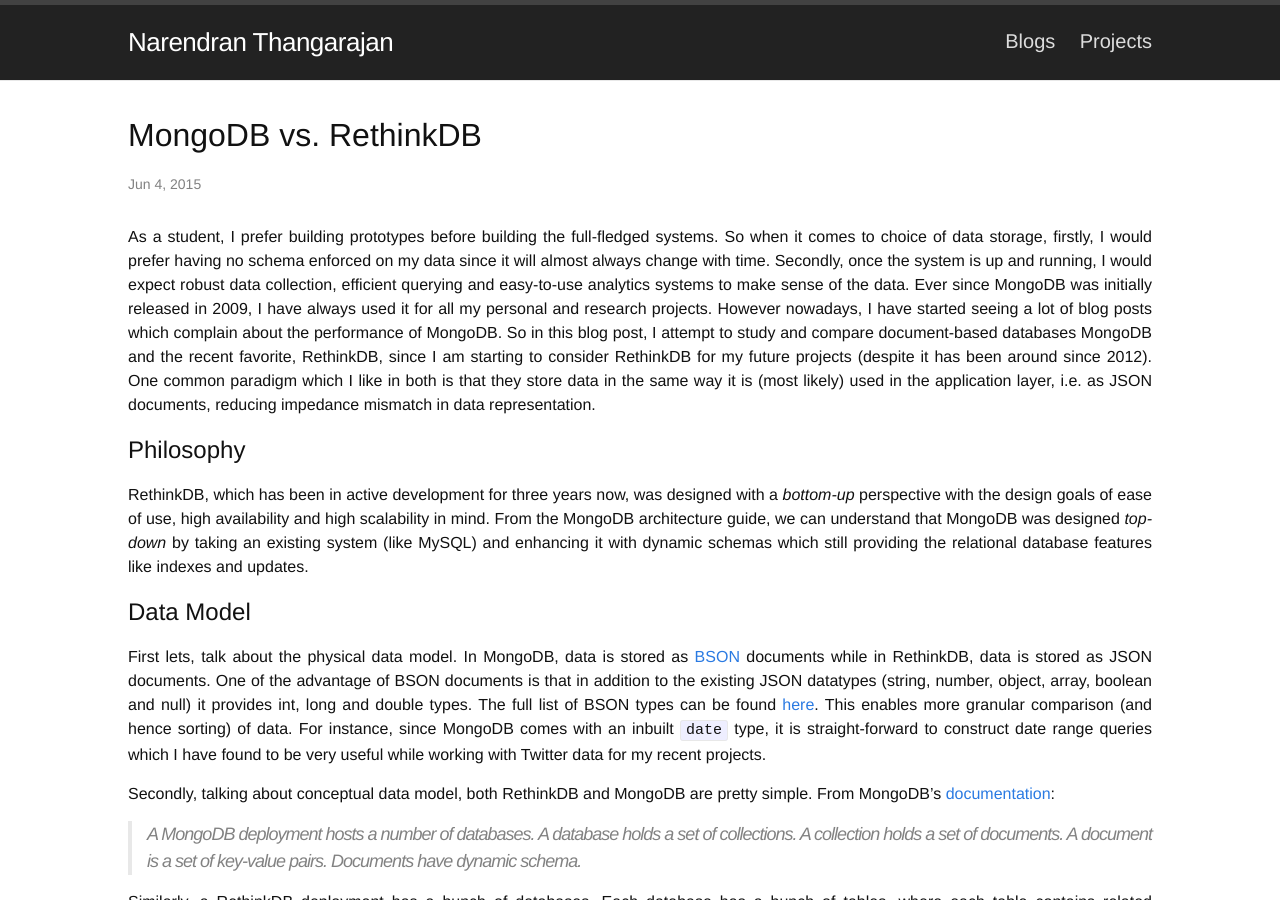
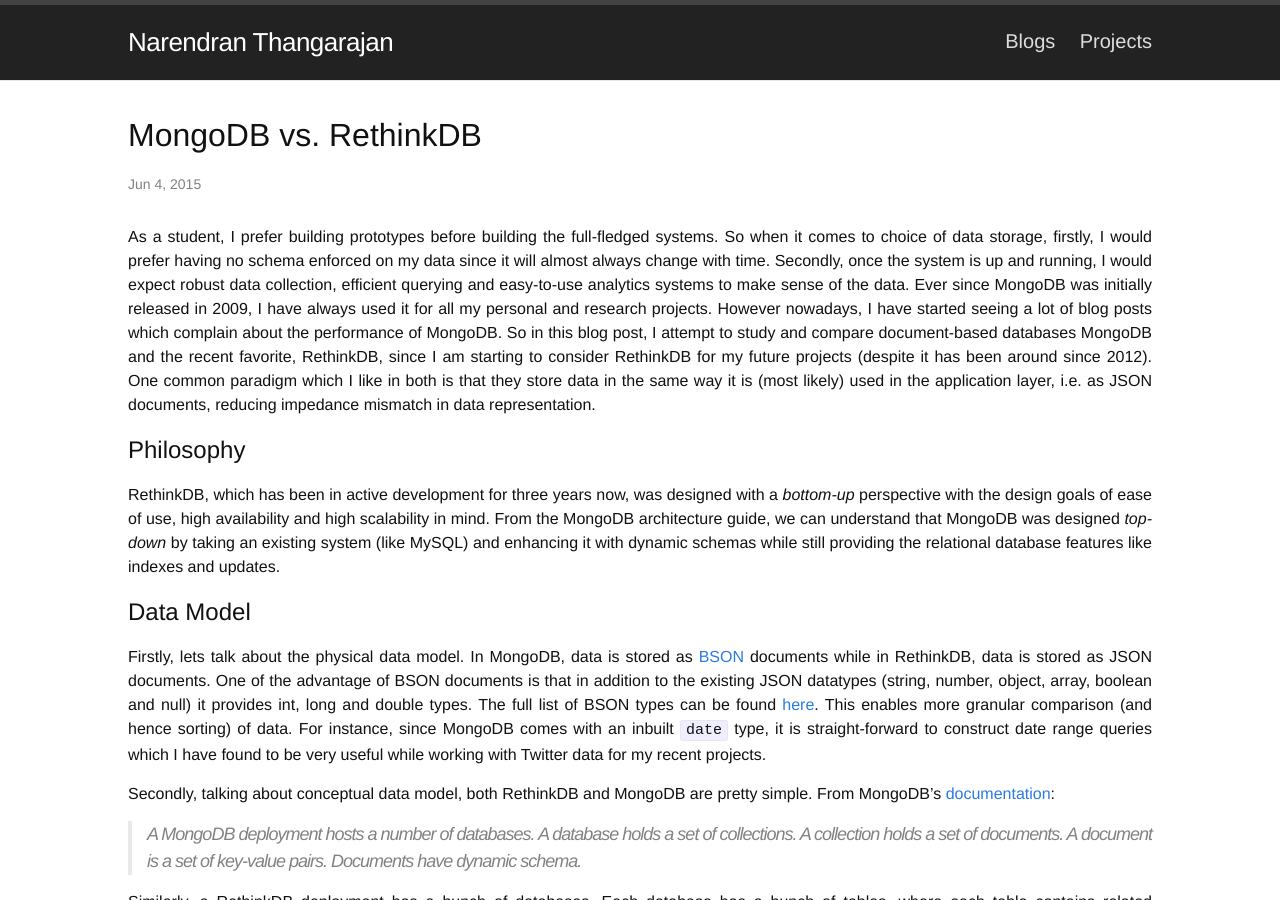
Before and after one commit to narendran/narendran.github.io, a Jekyll site: the page built from _posts/2015-6-4-mongo-vs-rethink.markdown, in a window 1280 px wide and 900 px high. Built offline with Jekyll 4.4.1, drawn with Linux system fonts in a browser that asks for light colours; comment, search, counter and statistics services are not loaded.

Commit message:
minor changes

```diff
--- a/_posts/2015-6-4-mongo-vs-rethink.markdown
+++ b/_posts/2015-6-4-mongo-vs-rethink.markdown
@@ -10,11 +10,11 @@
 
 # Philosophy
 
-RethinkDB, which has been in active development for three years now, was designed with a _bottom-up_ perspective with the design goals of ease of use, high availability and high scalability in mind. From the MongoDB architecture guide, we can understand that MongoDB was designed _top-down_ by taking an existing system (like MySQL) and enhancing it with dynamic schemas which still providing the relational database features like indexes and updates.
+RethinkDB, which has been in active development for three years now, was designed with a _bottom-up_ perspective with the design goals of ease of use, high availability and high scalability in mind. From the MongoDB architecture guide, we can understand that MongoDB was designed _top-down_ by taking an existing system (like MySQL) and enhancing it with dynamic schemas while still providing the relational database features like indexes and updates.
 
 # Data Model
 
-First lets, talk about the physical data model. In MongoDB, data is stored as [BSON](http://bsonspec.org) documents while in RethinkDB, data is stored as JSON documents. One of the advantage of BSON documents is that in addition to the existing JSON datatypes (string, number, object, array, boolean and null) it provides int, long and double types. The full list of BSON types can be found [here](http://docs.MongoDB.org/manual/reference/bson-types/). This enables more granular comparison (and hence sorting) of data. For instance, since MongoDB comes with an inbuilt `date` type, it is straight-forward to construct date range queries which I have found to be very useful while working with Twitter data for my recent projects.
+Firstly, lets talk about the physical data model. In MongoDB, data is stored as [BSON](http://bsonspec.org) documents while in RethinkDB, data is stored as JSON documents. One of the advantage of BSON documents is that in addition to the existing JSON datatypes (string, number, object, array, boolean and null) it provides int, long and double types. The full list of BSON types can be found [here](http://docs.MongoDB.org/manual/reference/bson-types/). This enables more granular comparison (and hence sorting) of data. For instance, since MongoDB comes with an inbuilt `date` type, it is straight-forward to construct date range queries which I have found to be very useful while working with Twitter data for my recent projects.
 
 Secondly, talking about conceptual data model, both RethinkDB and MongoDB are pretty simple. From MongoDB's [documentation](http://www.mongodb.org/about/introduction/#mongodb-data-model):
 
```
